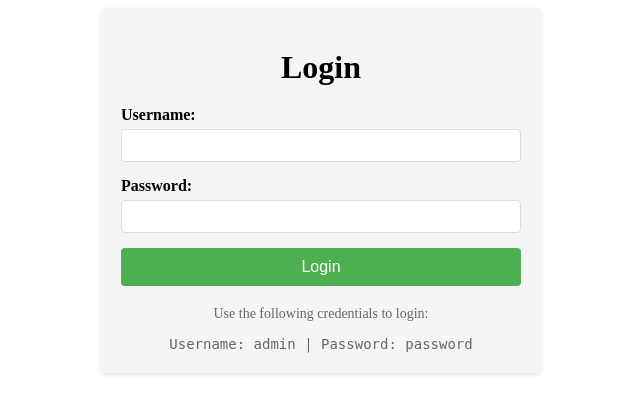
After one commit to constellation-bengaluru/namma-app, a Spring Boot app: page /templates/login.html in a window 1280 px wide. The commit adds this page. Shown: the top 414 px of the page, without its empty margins (319-959 px from the left). Run offline with Spring Boot 4, Linux system fonts and the light colour scheme; some of the project's set-up classes (security, data sources, template engines, error pages and the like) are left out, and stand-ins take their place.

Commit message:
Implement core login functionality
Co-authored-by: gupta-kartik <4622084+gupta-kartik@users.noreply.github.com>

```diff
--- a/src/main/resources/static/index.html
+++ b/src/main/resources/static/index.html
@@ -29,6 +29,12 @@
 			</div>
 			<div class="navbar-item-menu" id="mode">
 				Mode
+			</div>
+			<div class="navbar-item-menu" id="login-nav-item">
+				<a href="#" onclick="showLoginPage()">Login</a>
+			</div>
+			<div class="navbar-item-menu hidden" id="logout-nav-item">
+				<a href="#" onclick="logout()">Logout</a>
 			</div>
 			<div class="navbar-item-menu">
 				<a href="https://github.com/SasanLabs/VulnerableApp" target="_blank"><img src="images/GitHub-Mark-32px.png" /></a>
--- /dev/null
+++ b/src/main/resources/static/templates/login.html
@@ -0,0 +1,137 @@
+<!DOCTYPE html>
+<div id="login-container">
+    <h1>Login</h1>
+    <div id="login-error" class="error-message hidden"></div>
+    <form id="login-form" onsubmit="return false;">
+        <div class="form-group">
+            <label for="username">Username:</label>
+            <input type="text" id="username" name="username" required>
+        </div>
+        <div class="form-group">
+            <label for="password">Password:</label>
+            <input type="password" id="password" name="password" required>
+        </div>
+        <div class="form-group">
+            <button type="submit" id="loginButton" class="btn">Login</button>
+        </div>
+    </form>
+    <div class="login-help">
+        <p>Use the following credentials to login:</p>
+        <code>Username: admin | Password: password</code>
+    </div>
+</div>
+
+<style>
+    #login-container {
+        max-width: 400px;
+        margin: 0 auto;
+        padding: 20px;
+        background-color: #f5f5f5;
+        border-radius: 5px;
+        box-shadow: 0 2px 5px rgba(0,0,0,0.1);
+    }
+
+    #login-container h1 {
+        text-align: center;
+        margin-bottom: 20px;
+    }
+
+    .form-group {
+        margin-bottom: 15px;
+    }
+
+    .form-group label {
+        display: block;
+        margin-bottom: 5px;
+        font-weight: bold;
+    }
+
+    .form-group input {
+        width: 100%;
+        padding: 8px;
+        border: 1px solid #ddd;
+        border-radius: 4px;
+        box-sizing: border-box;
+    }
+
+    .btn {
+        background-color: #4CAF50;
+        color: white;
+        padding: 10px 15px;
+        border: none;
+        border-radius: 4px;
+        cursor: pointer;
+        font-size: 16px;
+        width: 100%;
+    }
+
+    .btn:hover {
+        background-color: #45a049;
+    }
+
+    .error-message {
+        color: red;
+        margin-bottom: 15px;
+        text-align: center;
+    }
+
+    .hidden {
+        display: none;
+    }
+
+    .login-help {
+        margin-top: 20px;
+        font-size: 14px;
+        color: #666;
+        text-align: center;
+    }
+</style>
+
+<script>
+document.addEventListener('DOMContentLoaded', function() {
+    const loginForm = document.getElementById('login-form');
+    const loginButton = document.getElementById('loginButton');
+    const loginError = document.getElementById('login-error');
+
+    loginForm.addEventListener('submit', function() {
+        const username = document.getElementById('username').value;
+        const password = document.getElementById('password').value;
+
+        const userData = {
+            username: username,
+            password: password
+        };
+
+        loginButton.disabled = true;
+        loginButton.textContent = 'Logging in...';
+
+        // Use the existing AJAX functions defined in vulnerableApp.js
+        doPostAjaxCall(
+            function(response) {
+                // Handle successful login
+                loginButton.disabled = false;
+                loginButton.textContent = 'Login';
+                loginError.classList.add('hidden');
+
+                // Redirect to home page or refresh current page
+                window.location.href = '/VulnerableApp';
+            },
+            '/login',
+            true,
+            JSON.stringify(userData)
+        );
+
+        // Explicitly handle errors since our AJAX doesn't support it well
+        setTimeout(function() {
+            if (loginButton.textContent === 'Logging in...') {
+                loginButton.disabled = false;
+                loginButton.textContent = 'Login';
+                loginError.textContent = 'Login failed. Please check your credentials.';
+                loginError.classList.remove('hidden');
+            }
+        }, 3000);
+
+        return false;
+    });
+});
+</script>
```
Also changed, not shown: src/main/java/org/sasanlabs/beans/UserBean.java (added, +45 -0 lines), src/main/java/org/sasanlabs/controller/UserController.java (added, +75 -0 lines), src/main/java/org/sasanlabs/service/vulnerability/auth/UserService.java (added, +33 -0 lines), src/main/resources/static/vulnerableApp.css (+10 -0 lines), src/main/resources/static/vulnerableApp.js (+71 -3 lines).
